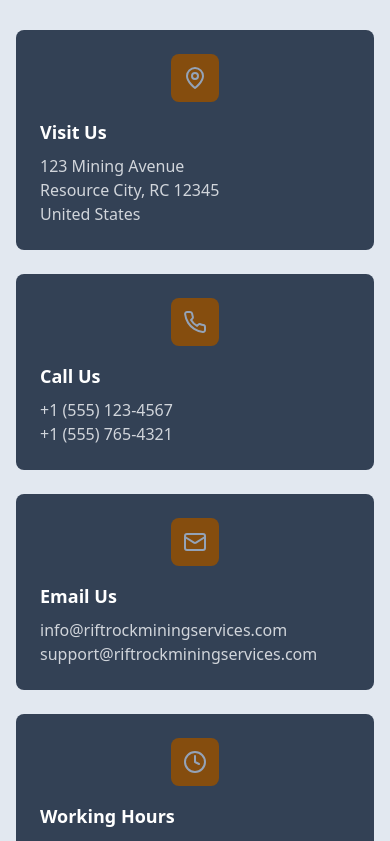
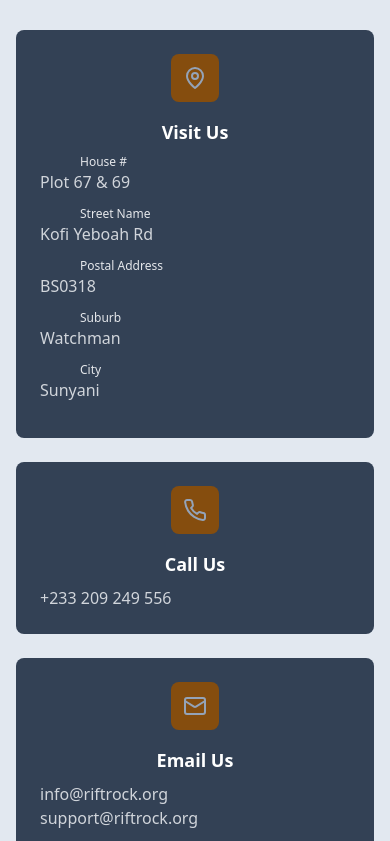
Before and after one commit to mr-robertamoah/riftrock_frontend, a React (Vite) app: page / in a window 390 px wide. Shown: the part 7963-8804 px from the top of the page. Built offline with nearby package versions, Linux system fonts and the light colour scheme.

Commit message:
Updated Contact component with location and phone details

```diff
--- a/src/components/Contact.tsx
+++ b/src/components/Contact.tsx
@@ -3,22 +3,29 @@ import { motion } from 'framer-motion';
 import { useInView } from 'react-intersection-observer';
 import { MapPin, Phone, Mail, Clock } from 'lucide-react';
 import RiftRockLogo from './RiftRockLogo';
+import { div, p } from 'framer-motion/client';
 
 const contactInfo = [
   {
     icon: MapPin,
     title: 'Visit Us',
-    details: ['123 Mining Avenue', 'Resource City, RC 12345', 'United States']
+    details: [
+      {type: 'House #', value: 'Plot 67 & 69'},
+      {type: 'Street Name', value: 'Kofi Yeboah Rd'},
+      {type: 'Postal Address', value: 'BS0318'},
+      {type: 'Suburb', value: 'Watchman'},
+      {type: 'City', value: 'Sunyani'},
+    ]
   },
   {
     icon: Phone,
     title: 'Call Us',
-    details: ['+1 (555) 123-4567', '+1 (555) 765-4321']
+    details: ['+233 209 249 556']
   },
   {
     icon: Mail,
     title: 'Email Us',
-    details: ['info@riftrockminingservices.com', 'support@riftrockminingservices.com']
+    details: ['info@riftrock.org', 'support@riftrock.org']
   },
   {
     icon: Clock,
@@ -110,10 +117,18 @@ export const Contact = ({ isDarkMode = false }) => {
                 <div className="w-12 mx-auto h-12 dark:bg-yellow-500 bg-yellow-800 rounded-lg flex items-center justify-center mb-4">
                   <info.icon className="w-6 h-6 dark:text-slate-900 text-slate-400" />
                 </div>
-                <h4 className="text-lg font-semibold text-white mb-2">{info.title}</h4>
-                {info.details.map((detail, i) => (
-                  <p key={i} className="text-gray-300 text-ellipsis w-full dark:text-gray-400">{detail}</p>
-                ))}
+                <h4 className="text-lg text-center font-semibold text-white mb-2">{info.title}</h4>
+                {info.details.map((detail, i) => {
+                  if (typeof detail == "string")
+                    return <p key={i} className="text-gray-300 text-ellipsis w-full dark:text-gray-400">{detail}</p>
+
+                  return (
+                    <div key={i} className='mb-3'>
+                      <p className="text-gray-200 text-xs text-ellipsis ml-10 w-full dark:text-gray-300">{detail.type}</p>
+                      <p className="text-gray-300 text-ellipsis w-full dark:text-gray-400">{detail.value}</p>
+                    </div>
+                  )
+                })}
               </div>
             ))}
           </motion.div>
```
